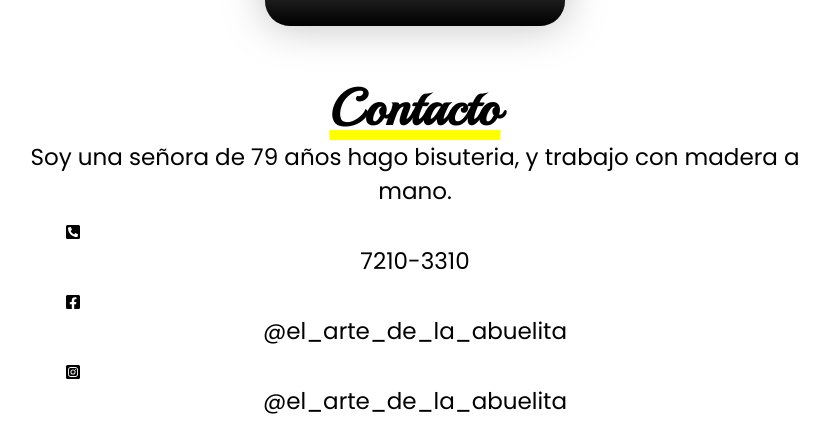
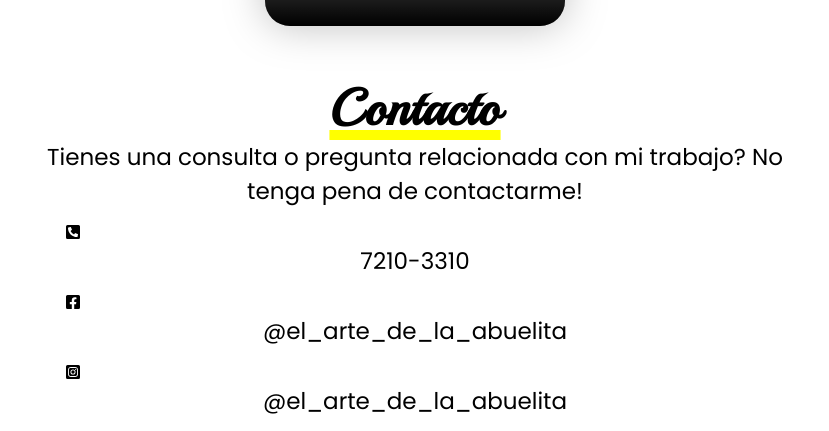
Before and after one commit to codeyStein/el-arte-de-la-abuelita, a Next.js app: page / in a window 1280 px wide. Shown: the part 1273-1704 px from the top of the page, without its empty margins (225-1054 px from the left). Built offline with nearby package versions, Linux system fonts and the light colour scheme; grey boxes are pictures that could not be loaded.

Commit message:
New Label

```diff
--- a/components/Contact.js
+++ b/components/Contact.js
@@ -39,12 +39,14 @@ export default function Contact() {
 
 
     return (
-        <section>
+        <section className="contact">
             <Header label="Contacto" primary={false} />
-            <Text style="mini" label="Soy una señora de 79 años hago bisuteria, y trabajo con madera a mano." />
 
-            <div>
-                {contacts}
+            <div className="main">
+                <Text style="mini" label="Tienes una consulta o pregunta relacionada con mi trabajo? No tenga pena de contactarme!" />
+                <div>
+                    {contacts}
+                </div>
             </div>
 
         </section>
```
